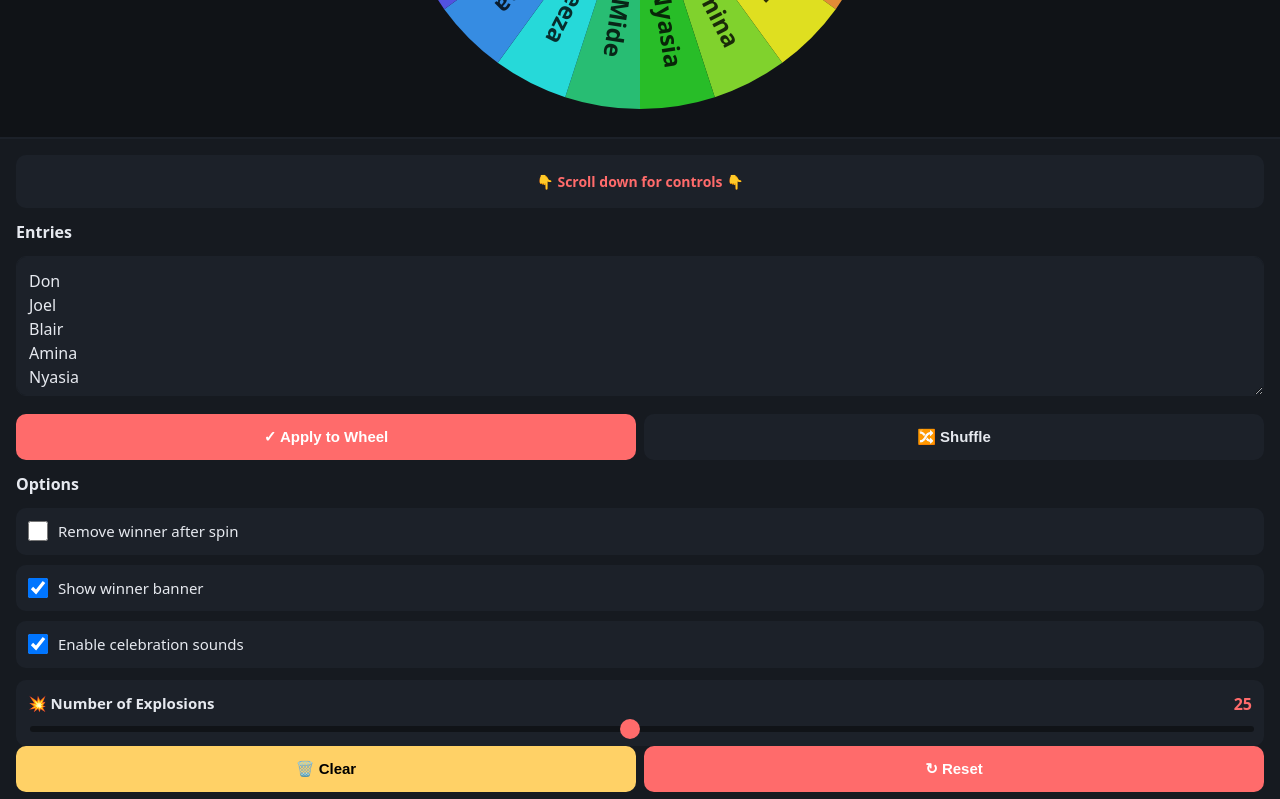
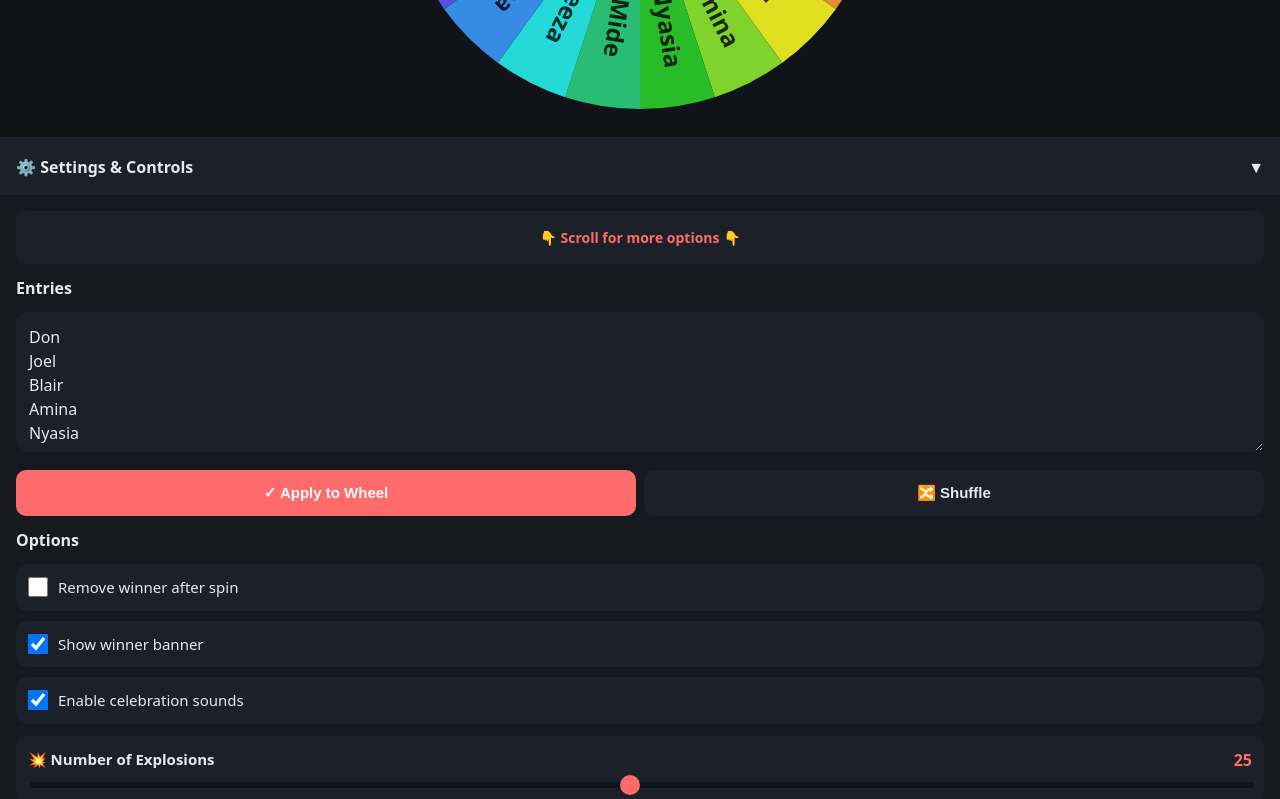
Before and after one commit to BBC-Esq/BBC-Esq.github.io, a plain HTML site: page index.html in a window 1280 px wide. Shown: the part 460-1259 px from the top of the page. Drawn offline with Linux system fonts and the light colour scheme.

Commit message:
Update index.html

```diff
--- a/index.html
+++ b/index.html
@@ -34,7 +34,13 @@
   .winner-display{position:absolute;bottom:20px;left:50%;transform:translateX(-50%);z-index:4;max-width:90%;padding:0 10px}
   .winner{display:none;font-size:18px;font-weight:800;padding:12px 20px;border-radius:12px;background:linear-gradient(135deg,var(--good),var(--accent));color:#000;box-shadow:0 8px 24px var(--shadow);text-align:center;word-wrap:break-word;max-width:100%}
 
-  .controls{background:var(--panel);border-top:2px solid var(--panel-2);padding:16px;flex-shrink:0}
+  .controls{background:var(--panel);flex-shrink:0}
+  .controls-header{background:var(--panel-2);padding:16px;cursor:pointer;display:flex;align-items:center;justify-content:space-between;font-weight:700;font-size:16px;user-select:none;border-top:2px solid var(--panel-2)}
+  .controls-header:hover{background:var(--panel)}
+  .controls-content{padding:16px;background:var(--panel)}
+  .controls.collapsed .controls-content{display:none}
+  .controls.collapsed .toggle-icon{transform:rotate(-90deg)}
+  .toggle-icon{transition:transform 0.3s ease;display:inline-block}
 
   .section-title{font-size:16px;font-weight:700;margin:0 0 12px 0;color:var(--text)}
 
@@ -89,7 +95,12 @@
   </div>
 
   <div class="controls" id="controls">
-    <div class="scroll-hint">👇 Scroll down for controls 👇</div>
+    <div class="controls-header" onclick="toggleControls()">
+      <span>⚙️ Settings & Controls</span>
+      <span class="toggle-icon">▼</span>
+    </div>
+    <div class="controls-content">
+      <div class="scroll-hint">👇 Scroll for more options 👇</div>
 
       <h2 class="section-title">Entries</h2>
       <textarea id="entries" spellcheck="false" placeholder="One entry per line&#10;Blank lines ignored"></textarea>
@@ -130,6 +141,7 @@
 
       <div class="hint">💡 Tap SPIN or press Space to spin • Press ⛶ for fullscreen</div>
       <div class="hint">Created by Blair Chintella of Hastings Shadmehry Family Law</div>
+    </div>
   </div>
 
 <script>
@@ -691,6 +703,10 @@ function toggleFullscreen(){
   }
 }
 
+function toggleControls(){
+  document.getElementById('controls').classList.toggle('collapsed');
+}
+
 document.getElementById('spinBtn').addEventListener('click', ()=>{
   if(spinning) return;
   if(slices.length === 0){
```
Lines whose indentation alone changed are shown as unchanged.
